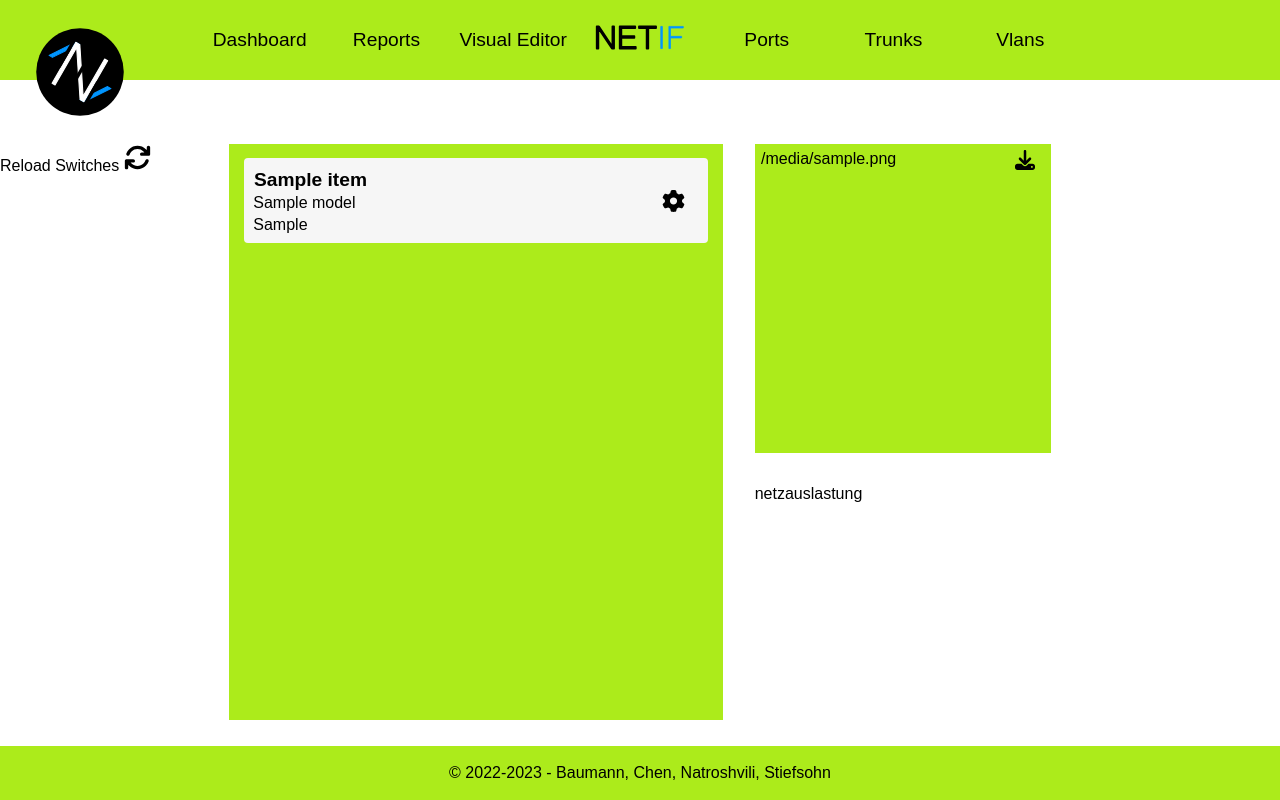
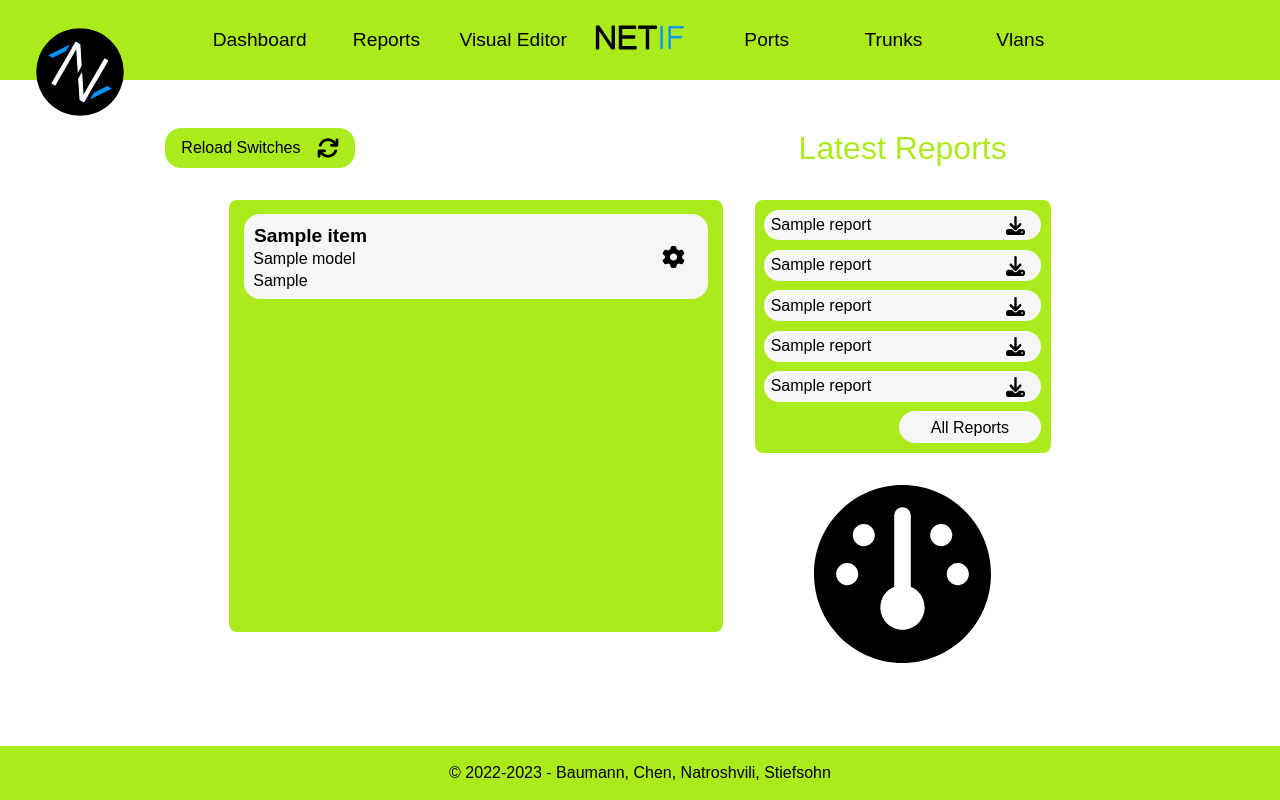
Before and after one commit to TeNatroshvili/netif, a Flask app: template templates/dashboard.html in a window 1280 px wide. Run offline with Flask 2, Linux system fonts and the light colour scheme; the template is opened without the code that fills it: most values are stand-ins (such as "Sample title", 1, 10 or a date in 2020).

Commit message:
refreshbutton, latestreports, styling

```diff
--- a/samba.py
+++ b/samba.py
@@ -15,7 +15,15 @@ def get_sharedfiles():
             sharedfiles = conn.listPath(share.name, '/')
 
     conn.close()
-    return sharedfiles
+
+    files = []
+
+    for file in sharedfiles:
+        if(file.filename not in ['.','..']):
+            files.append(file.filename)
+    files.sort(reverse=True)
+
+    return files
 
 def download(filename):
     conn = SMBConnection(userID, password, "", "", "", use_ntlm_v2=True,is_direct_tcp=True)
--- a/static/css/dashboard.css
+++ b/static/css/dashboard.css
@@ -2,24 +2,25 @@
 file: dashboard.css
 author: Baumann Danièl
 created: 2023-01-23
-changed: 2023-01-23
-version: 1.0
+changed: 2023-02-21
+version: 2.0
 ***********************/
 
 .content {
     display: grid;
     grid-template-columns: 1fr 2.5fr 1.5fr 1fr;
     gap: 2em;
-    margin: 1em 0;
     position: relative;
+    height: calc(100vh - 20rem);
+    margin-bottom: 10rem;
 }
 
 .switch-list {
     position: relative;
     grid-column: 2;
-    grid-row: 1 / 3;
+    grid-row: 2 / 4;
     overflow-y: scroll;
-    height: calc(100vh - 15rem);
+    height: 90%;
     margin-bottom: 3.8rem;
     padding: 0 .4em;
     display: flex;
@@ -27,6 +28,7 @@ version: 1.0
     flex-direction: column;
     background-color: var(--green);
     border: .5em solid var(--green);
+    border-radius: .5em;
 }
 
 .switch-list-item {
@@ -38,11 +40,19 @@ version: 1.0
     padding: .4em;
     margin: .4em 0;
     background-color: var(--white);
-    border-radius: 4px;
+    border-radius: 1em;
 }
 
 .switch-list-item p {
     margin: .2em;
+}
+
+.report-list-item {
+    padding: .4em;
+    margin: .6em;
+    padding-right: 1em;
+    background-color: var(--white);
+    border-radius: 1em;
 }
 
 .name-text {
@@ -50,15 +60,71 @@ version: 1.0
     grid-row: 1;
 }
 
+.latest-reports {
+    grid-column: 3;
+    grid-row: 1;
+    display: flex;
+    align-items: center;
+    justify-content: center;
+    color: var(--green);
+    font-size: 2em;
+}
+
+.reload-switch {
+    position: relative;
+    grid-column: 2;
+    grid-row: 1;
+    height: 1.5em;
+    display: flex;
+    align-items: center;
+    justify-content: flex-end;
+    right: 4em;
+    background-color: var(--green);
+    border-radius: 1em;
+    width: max-content;
+    padding: .5em 1em;
+
+}
+
+.reload-switch span{
+    padding-right: 1em;
+}
+
 .report-list {
     grid-column: 3;
-    grid-row: 1;
+    grid-row: 2;
     background-color: var(--green);
+    border-radius: .5em;
+    height: max-content;
+}
+
+.more-reports{
+    background-color: var(--white);
+    width: max-content;
+    height: 2em;
+    border-radius: 1em;
+    margin: 0 .6em .6em .6em;
+    float: right;
+}
+
+.more-reports a{
+    display: inline-block;
+    padding: .5em 2em;
+    text-decoration: none;
+    color: inherit;
+}
+
+.more-reports:hover{
+    transform: scale(.96);
+    transition: all 50ms ease-in;
 }
 
 .performance-diagram {
     grid-column: 3;
-    grid-row: 2;
+    grid-row: 3;
+    display: flex;
+    justify-content: center;
+    align-items: center;
 }
 
 .gear-icon {
@@ -104,8 +170,13 @@ version: 1.0
 }
 
 @keyframes spin {
-  0% { transform: rotate(0deg); }
-  100% { transform: rotate(360deg); }
+    0% {
+        transform: rotate(0deg);
+    }
+
+    100% {
+        transform: rotate(360deg);
+    }
 }
 
 /* The Close Button */
@@ -136,32 +207,27 @@ version: 1.0
     margin: .3em
 }
 
-.refresh{
-    height: 1.7em;
+.refresh {
+    height: 1.4em;
     pointer-events: all;
 }
 
-.refresh:hover{
+.refresh:hover {
     cursor: pointer;
 }
 
-.refreshing{
+.refreshing {
     animation: spin 1.5s linear infinite;
 }
 
-.refreshing:hover{
+.refreshing:hover {
     cursor: progress;
 }
 
-.download{
-float: right;
+.download {
+    float: right;
 }
 
-.download:hover{
+.download:hover {
     cursor: pointer;
 }
-
-.report-list-item{
-    padding: .4em;
-    padding-right: 1em;
-}
--- a/static/css/style.css
+++ b/static/css/style.css
@@ -138,3 +138,10 @@ body {
     width: 100vw;
     background-color: var(--green);
 }
+
+/* General */
+
+.icon-button:hover{
+    transform: scale(1.1);
+    transition: all 25ms ease-in;
+}
--- a/templates/dashboard.html
+++ b/templates/dashboard.html
@@ -94,15 +94,15 @@
         </div>
     </div>
     <div class="content">
-        <div>
-            Reload Switches
-            <img id="refreshbutton" class="refresh" src="{{url_for('static', filename='images/arrows-rotate.svg')}}"
+        <div class="reload-switch">
+            <span>Reload Switches</span>
+            <img id="refreshbutton" class="refresh icon-button" src="{{url_for('static', filename='images/arrows-rotate.svg')}}"
                 alt="refresh" onclick="loadSwitches()">
         </div>
         <div class="switch-list">
             {% for item in switches %}
             <div class="switch-list-item">
-                <img class="gear-icon modal-toggle" onclick="openSettings('{{item.ip}}')"
+                <img class="gear-icon modal-toggle icon-button" onclick="openSettings('{{item.ip}}')"
                     src="{{url_for('static', filename='images/gear.svg')}}">
                 <div class="name-text">
                     <p style="font-weight: bold; font-size: 1.2em;">{{ item.name }}</p>
@@ -112,21 +112,22 @@
             </div>
             {% endfor %}
         </div>
+        <div class="latest-reports">Latest Reports</div>
         <div class="report-list">
-            {% for report in reports %}
-            {% if report.filename == '.' or report.filename == '..' %}
+            {% for n in range(5) %}
+                {% set report = reports[n] %}
 
-            {% else %}
                 <div class="report-list-item">
-                    {{ report.filename }}
-                    <a href="/download/{{report.filename}}"><img class="download" style="width:1.2em"
-                            src="{{url_for('static', filename='images/download.svg')}}" alt="download" onclick="download_report('{{report.filename}}')"></a>
-                        </div>
-            {% endif %}
+                    {{ report }}
+                    <a href="/download/{{report}}"><img class="download icon-button" style="width:1.2em"
+                            src="{{url_for('static', filename='images/download.svg')}}" alt="download"
+                            onclick="download_report('{{report}}')"></a>
+                </div>
             {% endfor %}
+            <div class="more-reports"><a href="/reports"><span>All Reports</span></a></div>
         </div>
         <div class="performance-diagram">
-            netzauslastung
+            <img src="{{url_for('static', filename='images/gauge.svg')}}" style="width:60%" alt="gauge.svg">
         </div>
     </div>
     <div id="myModal" class="modal">
```
Also changed, not shown: 2 other files.
